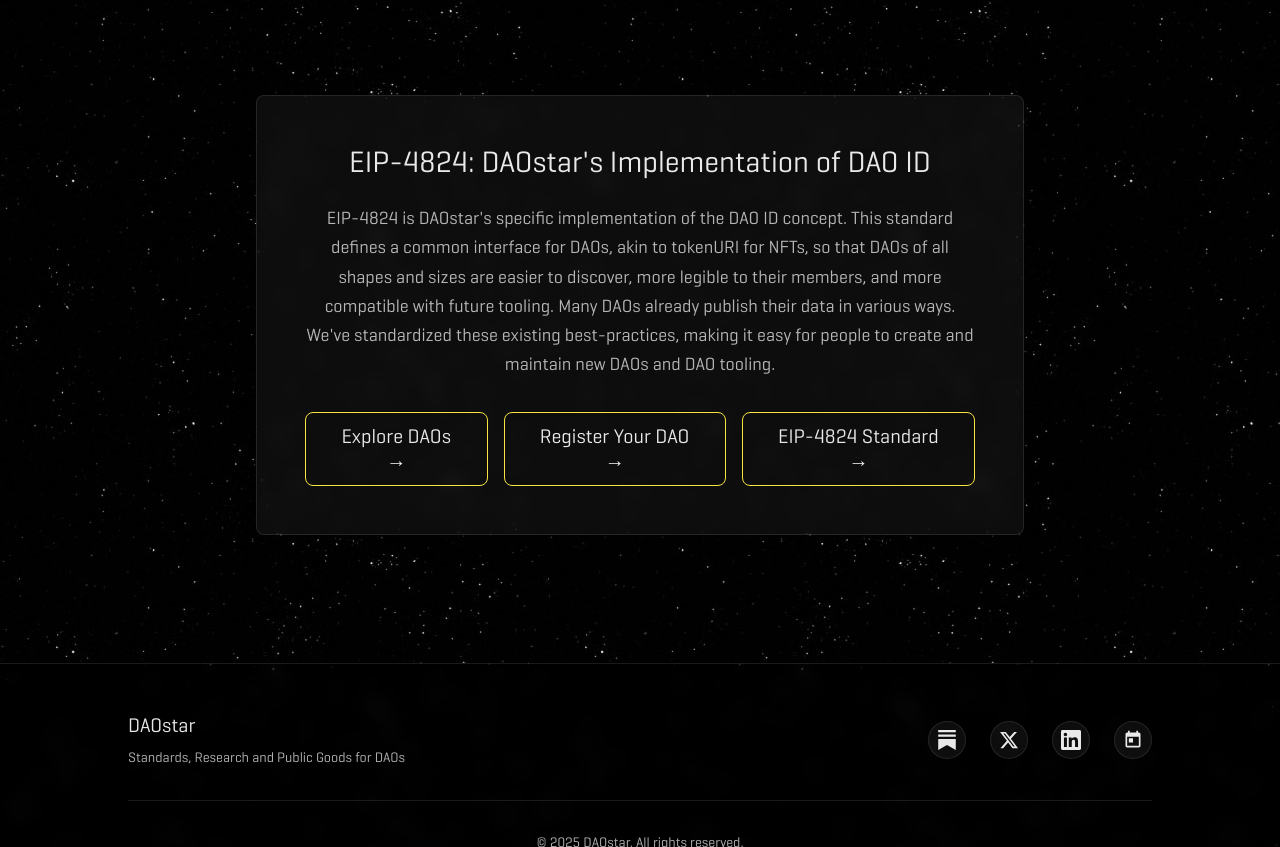
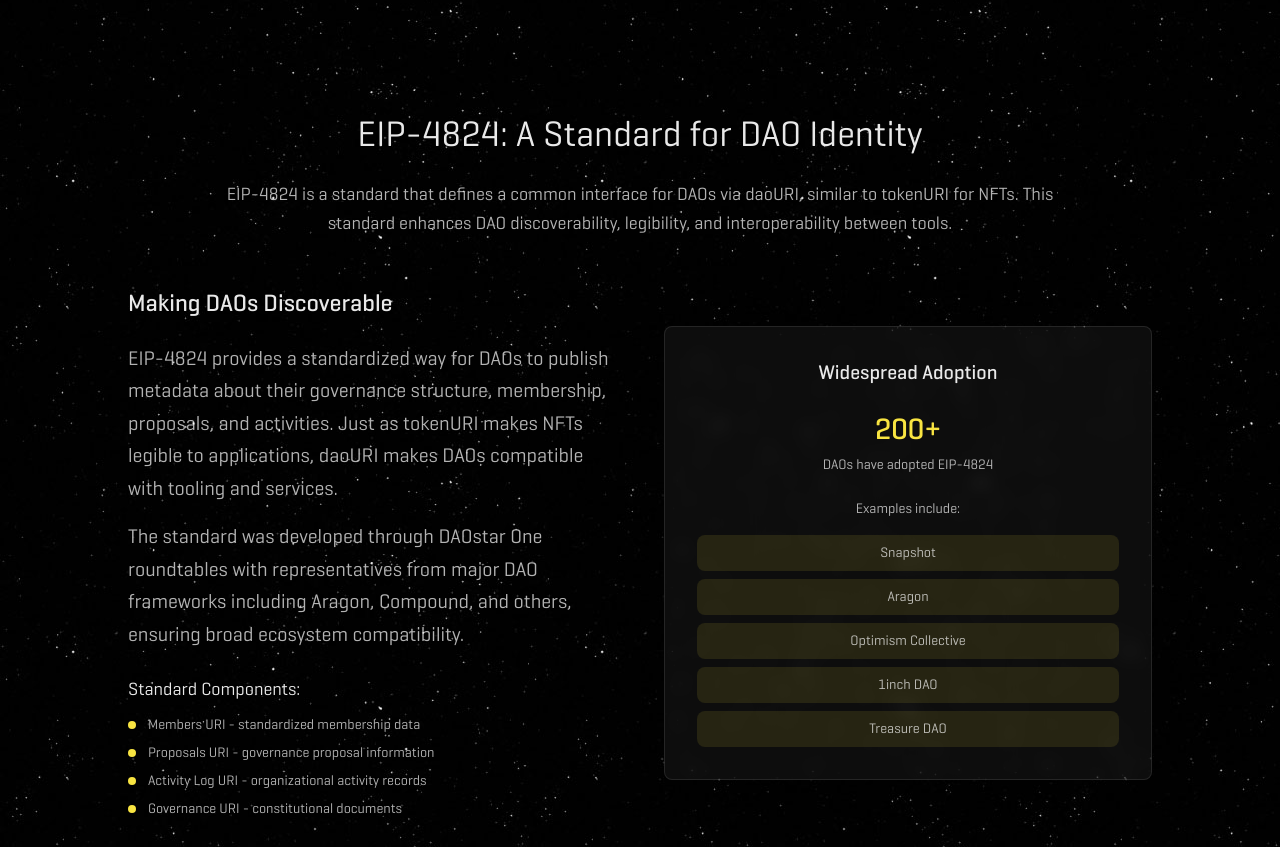
Before and after one commit to metagov/daostar-website, a Next.js app: page /daoid in a window 1280 px wide. Shown: the part 2153-3000 px from the top of the page. Built offline with nearby package versions, Linux system fonts and the light colour scheme.

Commit message:
update daoid page

```diff
--- a/src/app/daoid/page.tsx
+++ b/src/app/daoid/page.tsx
@@ -235,54 +235,132 @@
 
 
       {/* EIP-4824 Section */}
-      <section className="relative z-[2] max-w-4xl mx-auto px-8 md:px-16 py-16">
+      <section className="relative z-[2] max-w-6xl mx-auto px-8 md:px-16 py-20">
+        <div className="space-y-12">
+          <div className="text-center">
+            <h2 className="text-3xl md:text-4xl font-light text-text-primary font-heading leading-tight mb-6">
+              EIP-4824: A Standard for DAO Identity
+            </h2>
+            <p className="text-lg text-text-secondary max-w-4xl mx-auto leading-relaxed">
+              EIP-4824 is a standard that defines a common interface for DAOs via daoURI, similar to tokenURI for NFTs.
+              This standard enhances DAO discoverability, legibility, and interoperability between tools.
+            </p>
+          </div>
+
+          {/* Features and Adoption */}
+          <div className="grid md:grid-cols-2 gap-12 items-center">
+            <div className="space-y-6">
+              <h3 className="text-2xl font-semibold text-text-primary">Making DAOs Discoverable</h3>
+              <div className="space-y-4 text-text-secondary leading-relaxed">
+                <p>
+                  EIP-4824 provides a standardized way for DAOs to publish metadata about their governance structure,
+                  membership, proposals, and activities. Just as tokenURI makes NFTs legible to applications,
+                  daoURI makes DAOs compatible with tooling and services.
+                </p>
+                <p>
+                  The standard was developed through DAOstar One roundtables with representatives from major
+                  DAO frameworks including Aragon, Compound, and others, ensuring broad ecosystem compatibility.
+                </p>
+              </div>
+
+              <div className="space-y-3">
+                <h4 className="text-lg font-medium text-text-primary">Standard Components:</h4>
+                <div className="space-y-2">
+                  <div className="flex items-center space-x-3">
+                    <div className="w-2 h-2 bg-brand-accent rounded-full"></div>
+                    <span className="text-sm text-text-secondary">Members URI - standardized membership data</span>
+                  </div>
+                  <div className="flex items-center space-x-3">
+                    <div className="w-2 h-2 bg-brand-accent rounded-full"></div>
+                    <span className="text-sm text-text-secondary">Proposals URI - governance proposal information</span>
+                  </div>
+                  <div className="flex items-center space-x-3">
+                    <div className="w-2 h-2 bg-brand-accent rounded-full"></div>
+                    <span className="text-sm text-text-secondary">Activity Log URI - organizational activity records</span>
+                  </div>
+                  <div className="flex items-center space-x-3">
+                    <div className="w-2 h-2 bg-brand-accent rounded-full"></div>
+                    <span className="text-sm text-text-secondary">Governance URI - constitutional documents</span>
+                  </div>
+                </div>
+              </div>
+            </div>
+
             <div className={cn(
-          "bg-white/5 p-12 rounded-lg backdrop-blur-sm border border-white/10 text-center",
+              "p-8 rounded-lg bg-white/5 backdrop-blur-sm border border-white/10",
               "transition-all duration-300 hover:bg-white/10"
             )}>
-          <h2 className="text-3xl mb-6 text-text-primary font-heading font-light">
-            EIP-4824: DAOstar's Implementation of DAO ID
-          </h2>
-          <p className="text-lg text-text-secondary font-light mb-8 max-w-3xl mx-auto leading-relaxed">
-            EIP-4824 is DAOstar's specific implementation of the DAO ID concept. This standard defines a common interface for DAOs, akin to tokenURI for NFTs, so that DAOs of all shapes and sizes are easier to discover, more legible to their members, and more compatible with future tooling. Many DAOs already publish their data in various ways. We've standardized these existing best-practices, making it easy for people to create and maintain new DAOs and DAO tooling.
-          </p>
-          <div className="flex flex-col sm:flex-row gap-4 justify-center">
-            <Link
-              href="https://daostar.org/explore"
-              target="_blank"
-              rel="noopener noreferrer"
-              className={cn(
-                "inline-flex items-center px-6 py-3 bg-transparent text-text-primary font-medium rounded-lg border border-brand-accent",
-                "transition-all duration-300 hover:bg-brand-accent/10 hover:text-brand-accent hover:shadow-lg hover:-translate-y-1",
-                "focus-visible:outline-none focus-visible:ring-2 focus-visible:ring-brand-accent/30"
-              )}
-            >
-              Explore DAOs →
-            </Link>
+              <h3 className="text-xl font-semibold text-text-primary mb-6 text-center">Widespread Adoption</h3>
+              <div className="space-y-6">
+                <div className="text-center">
+                  <div className="text-3xl font-bold text-brand-accent mb-2">200+</div>
+                  <p className="text-sm text-text-secondary">DAOs have adopted EIP-4824</p>
+                </div>
+
+                <div>
+                  <p className="text-sm text-text-secondary text-center mb-4">Examples include:</p>
+                  <div className="space-y-2 text-sm text-text-secondary">
+                    <div className="flex items-center justify-center p-2 bg-brand-accent/10 rounded-lg">
+                      <span>Snapshot</span>
+                    </div>
+                    <div className="flex items-center justify-center p-2 bg-brand-accent/10 rounded-lg">
+                      <span>Aragon</span>
+                    </div>
+                    <div className="flex items-center justify-center p-2 bg-brand-accent/10 rounded-lg">
+                      <span>Optimism Collective</span>
+                    </div>
+                    <div className="flex items-center justify-center p-2 bg-brand-accent/10 rounded-lg">
+                      <span>1inch DAO</span>
+                    </div>
+                    <div className="flex items-center justify-center p-2 bg-brand-accent/10 rounded-lg">
+                      <span>Treasure DAO</span>
+                    </div>
+                  </div>
+                </div>
+              </div>
+            </div>
+          </div>
+
+          {/* Call to Action */}
+          <div className="text-center">
+            <div className="flex flex-col sm:flex-row gap-4 justify-center max-w-3xl mx-auto">
               <Link
                 href="https://daostar.org/register"
                 target="_blank"
                 rel="noopener noreferrer"
                 className={cn(
-                "inline-flex items-center px-6 py-3 bg-transparent text-text-primary font-medium rounded-lg border border-brand-accent",
-                "transition-all duration-300 hover:bg-brand-accent/10 hover:text-brand-accent hover:shadow-lg hover:-translate-y-1",
+                  "inline-flex items-center justify-center px-8 py-4 bg-brand-accent text-black font-medium rounded-lg",
+                  "transition-all duration-300 hover:bg-brand-accent/90 hover:shadow-lg hover:-translate-y-1",
                   "focus-visible:outline-none focus-visible:ring-2 focus-visible:ring-brand-accent/30"
                 )}
               >
                 Register Your DAO →
               </Link>
               <Link
+                href="https://daostar.org/explore"
+                target="_blank"
+                rel="noopener noreferrer"
+                className={cn(
+                  "inline-flex items-center justify-center px-8 py-4 bg-transparent text-text-primary font-medium rounded-lg border border-brand-accent",
+                  "transition-all duration-300 hover:bg-brand-accent/10 hover:text-brand-accent hover:shadow-lg hover:-translate-y-1",
+                  "focus-visible:outline-none focus-visible:ring-2 focus-visible:ring-brand-accent/30"
+                )}
+              >
+                Explore EIP-4824 DAOs →
+              </Link>
+              <Link
                 href="https://eips.ethereum.org/EIPS/eip-4824"
                 target="_blank"
                 rel="noopener noreferrer"
                 className={cn(
-                "inline-flex items-center px-6 py-3 bg-transparent text-text-primary font-medium rounded-lg border border-brand-accent",
+                  "inline-flex items-center justify-center px-8 py-4 bg-transparent text-text-primary font-medium rounded-lg border border-brand-accent",
                   "transition-all duration-300 hover:bg-brand-accent/10 hover:text-brand-accent hover:shadow-lg hover:-translate-y-1",
                   "focus-visible:outline-none focus-visible:ring-2 focus-visible:ring-brand-accent/30"
                 )}
               >
-              EIP-4824 Standard →
+                Read the Standard →
               </Link>
+            </div>
           </div>
         </div>
       </section>
```
Lines whose indentation alone changed are shown as unchanged.
